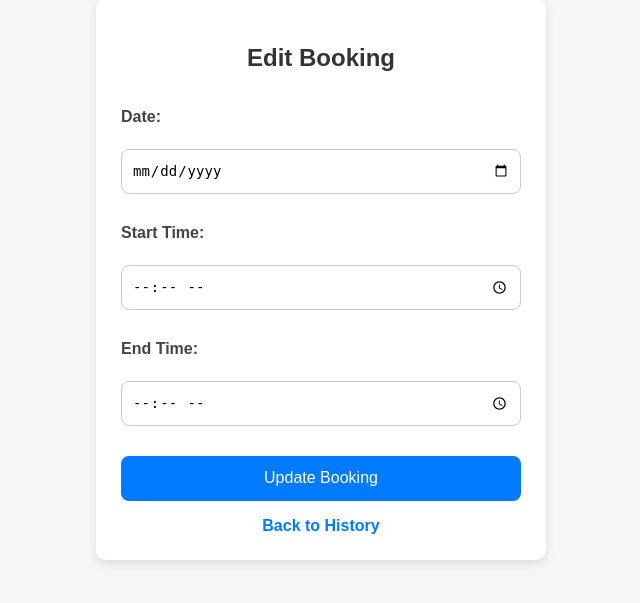
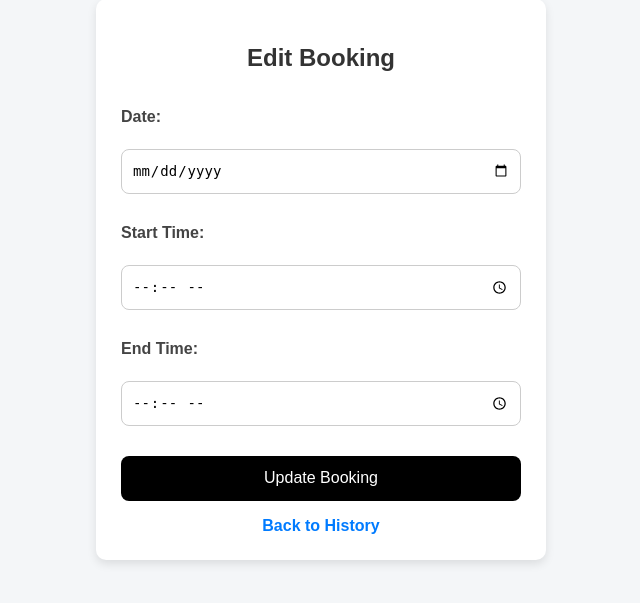
Before and after one commit to Dhanush9358/fastapi-project, a FastAPI app: template templates/edit_booking.html in a window 1280 px wide. Shown: the part 51-654 px from the top of the page, without its empty margins (319-959 px from the left). Run offline with FastAPI, Linux system fonts and the light colour scheme; the template is opened without the code that fills it, so the values that code supplies are empty.

Commit message:
update color

```diff
--- a/templates/edit_booking.html
+++ b/templates/edit_booking.html
@@ -51,7 +51,7 @@
     button {
       width: 100%;
       padding: 12px;
-      background: #007bff;
+      background: #000000;
       color: #fff;
       border: none;
       border-radius: 8px;
```
